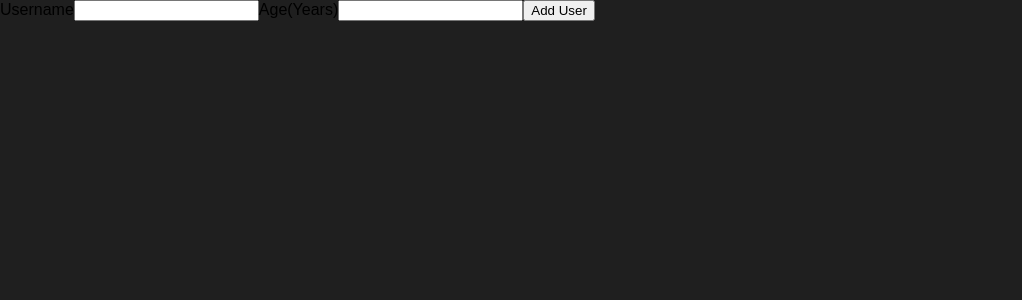
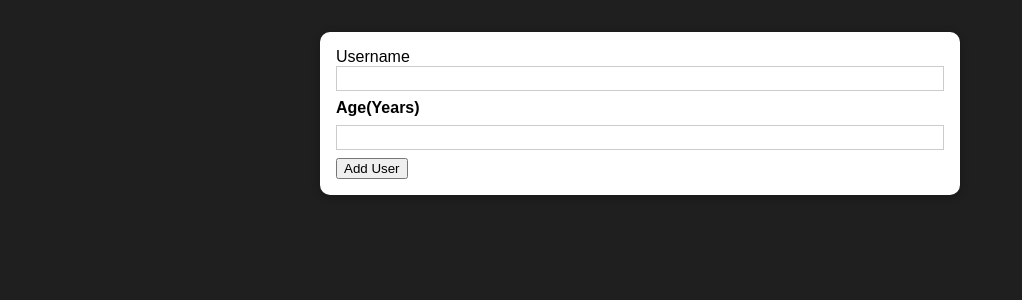
Before and after one commit to OzzyDm/AddUserApp, a React (Create React App) app: page / in a window 1280 px wide. Shown: the top 300 px of the page, without its empty margins (0-1022 px from the left). Built offline with nearby package versions, Linux system fonts and the light colour scheme.

Commit message:
card component and basic styles added

```diff
--- /dev/null
+++ b/src/components/UI/Card.js
@@ -0,0 +1,9 @@
+import classes from "./Card.module.css";
+
+const Card = (props) => {
+  return (
+    <div className={`${classes.card} ${props.className}`}>{props.children}</div>
+  );
+};
+
+export default Card;
--- /dev/null
+++ b/src/components/UI/Card.module.css
@@ -0,0 +1,5 @@
+.card {
+  background: white;
+  box-shadow: 0 2px 8px rgba(0, 0, 0, 0.26);
+  border-radius: 10px;
+}
--- a/src/components/Users/AddUser.js
+++ b/src/components/Users/AddUser.js
@@ -1,9 +1,13 @@
+import Card from "../UI/Card";
+import classes from "./AddUser.module.css";
+
 const AddUser = (props) => {
   const addUserHandler = (event) => {
     event.preventDefault();
   };
 
   return (
+    <Card className={classes.input}>
       <form onSubmit={addUserHandler}>
         <labe htmlFor="username">Username</labe>
         <input type="text" id="username"></input>
@@ -11,6 +15,7 @@
         <input type="number" id="age"></input>
         <button type="submit">Add User</button>
       </form>
+    </Card>
   );
 };
 
--- /dev/null
+++ b/src/components/Users/AddUser.module.css
@@ -0,0 +1,26 @@
+.input {
+  margin: 2rem auto;
+  padding: 1rem;
+  width: 90%;
+  max-width: 40rem;
+}
+
+.input label {
+  display: block;
+  font-weight: bold;
+  margin-bottom: 0.5rem;
+}
+
+.input input {
+  font: inherit;
+  display: block;
+  width: 100%;
+  border: 1px solid #ccc;
+  padding: 0.15rem;
+  margin-bottom: 0.5rem;
+}
+
+.input input:focus {
+  outline: none;
+  border-color: #4f005f;
+}
```
Lines whose indentation alone changed are shown as unchanged.
